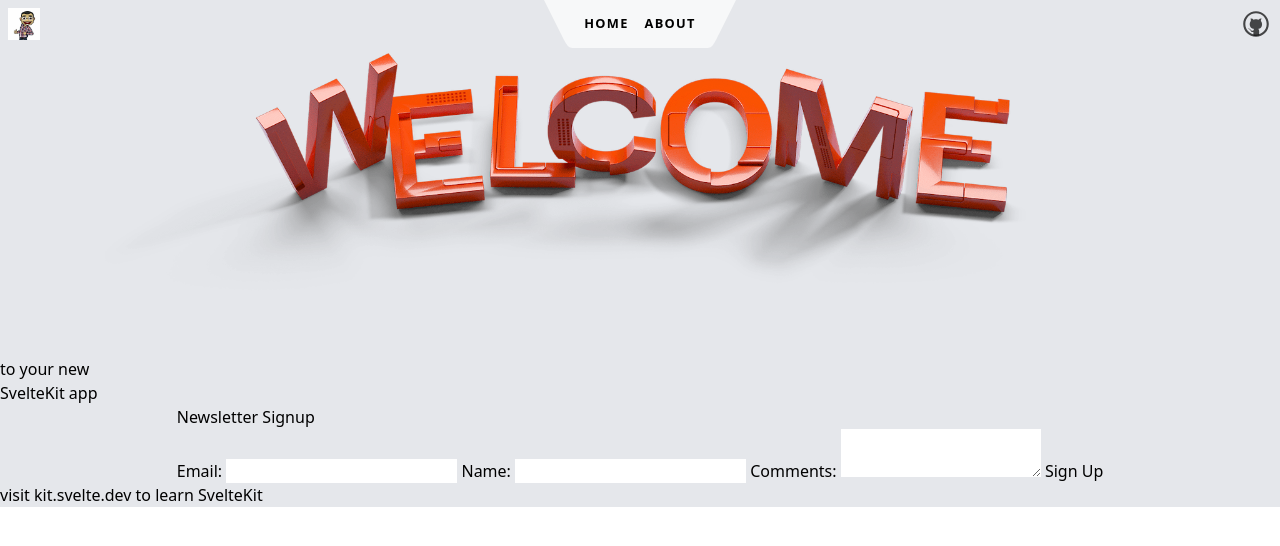
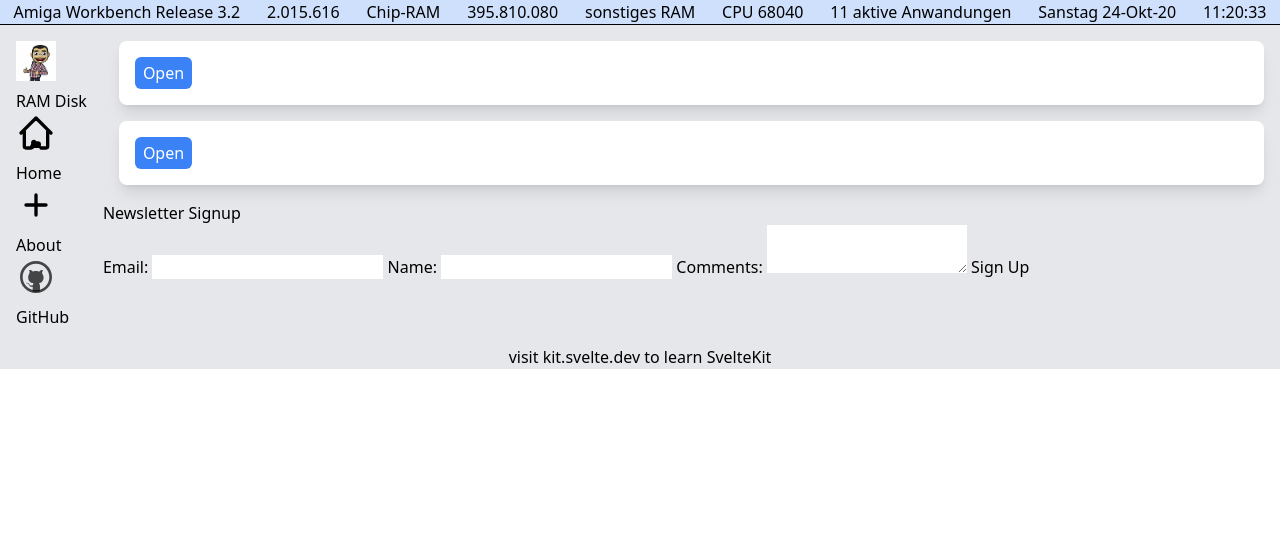
Before and after one commit to jonesrussell/mywebsite2024, a SvelteKit app: page / in a window 1280 px wide. Shown: the top 546 px of the page. Built offline with nearby package versions, Linux system fonts and the light colour scheme.

Commit message:
layout wip

```diff
--- a/src/routes/+layout.svelte
+++ b/src/routes/+layout.svelte
@@ -1,16 +1,82 @@
 <script>
 	import '../app.css';
 	import Header from './Header.svelte';
+	import { page } from '$app/stores';
+	import logo from '$lib/images/cartoon-russell.jpg';
+	import github from '$lib/images/github.svg';
+	import { base } from '$app/paths';
 </script>
 
 <div class="app bg-gray-200">
 	<Header />
 
-	<main>
-		<slot />
-	</main>
+	<div class="flex flex-col sm:flex-row">
+		<nav class="flex flex-col p-4 space-y-4 max-w-[10rem]">
+			<ul class="list-none">
+				<li>
+					<a href={base} class="flex flex-col items-start space-y-2">
+						<img src={logo} alt="Logo" title="Home" class="w-10 h-10" />
+						<span>RAM Disk</span>
+					</a>
+				</li>
+				<li aria-current={$page.url.pathname === '/' ? 'page' : undefined}>
+					<a href="{base}/" class="flex flex-col items-start space-y-2">
+						<svg
+							xmlns="http://www.w3.org/2000/svg"
+							fill="none"
+							viewBox="0 0 24 24"
+							stroke="currentColor"
+							class="w-10 h-10"
+						>
+							<path
+								stroke-linecap="round"
+								stroke-linejoin="round"
+								stroke-width="2"
+								d="M3 12l2-2m0 0l7-7 7 7M5 10v10a1 1 0 001 1h3m10-11l2 2m-2-2v10a1 1 0 01-1 1h-3m-6 0a1 1 0 001-1h3a1 1 0 100-2h-3a1 1 0 011-1z"
+							/>
+						</svg>
+						<span>Home</span>
+					</a>
+				</li>
+				<li aria-current={$page.url.pathname === '/about' ? 'page' : undefined}>
+					<a href="{base}/about" class="flex flex-col items-start space-y-2">
+						<svg
+							xmlns="http://www.w3.org/2000/svg"
+							fill="none"
+							viewBox="0 0 24 24"
+							stroke="currentColor"
+							class="w-10 h-10"
+						>
+							<path
+								stroke-linecap="round"
+								stroke-linejoin="round"
+								stroke-width="2"
+								d="M12 6v6m0 0v6m0-6h6m-6 0H6"
+							/>
+						</svg>
+						<span>About</span>
+					</a>
+				</li>
+				<li>
+					<a
+						href="https://github.com/jonesrussell"
+						target="_blank"
+						rel="noopener"
+						class="flex flex-col items-start space-y-2"
+					>
+						<img src={github} alt="GitHub" class="w-10 h-10" />
+						<span>GitHub</span>
+					</a>
+				</li>
+			</ul>
+		</nav>
 
-	<footer>
+		<main class="flex-grow">
+			<slot />
+		</main>
+	</div>
+
+	<footer class="text-center">
 		<p>visit <a href="https://kit.svelte.dev">kit.svelte.dev</a> to learn SvelteKit</p>
 	</footer>
 </div>
--- a/src/routes/+page.svelte
+++ b/src/routes/+page.svelte
@@ -1,6 +1,4 @@
 <script>
-	import welcome from '$lib/images/svelte-welcome.webp';
-	import welcome_fallback from '$lib/images/svelte-welcome.png';
 	import NewsletterSignupForm from './sections/NewsletterSignupForm.svelte';
 	import SabrinasShows from './sections/SabrinasShows.svelte';
 	import AppearanceCards from './sections/AppearanceCards.svelte';
@@ -11,21 +9,20 @@
 </script>
 
 <svelte:head>
-	<title>Home</title>
-	<meta name="description" content="Svelte demo app" />
+	<title>Russell Jones | Home</title>
+	<meta name="description" content="Russell Jones" />
 </svelte:head>
 
 <section>
-	<h1>
-		<span class="welcome">
-			<picture>
-				<source srcset={welcome} type="image/webp" />
-				<img src={welcome_fallback} alt="Welcome" />
-			</picture>
-		</span>
+	<!-- Window 1 -->
+	<div class="bg-white rounded-lg shadow-lg p-4 m-4">
+		<button class="bg-blue-500 text-white px-2 py-1 rounded-md">Open</button>
+	</div>
 
-		to your new<br />SvelteKit app
-	</h1>
+	<!-- Window 2 -->
+	<div class="bg-white rounded-lg shadow-lg p-4 m-4">
+		<button class="bg-blue-500 text-white px-2 py-1 rounded-md">Open</button>
+	</div>
 
 	<NewsletterSignupForm />
 	<SabrinasShows />
@@ -35,33 +32,3 @@
 	<Benefits />
 	<Features />
 </section>
-
-<style>
-	section {
-		display: flex;
-		flex-direction: column;
-		justify-content: center;
-		align-items: center;
-		flex: 0.6;
-	}
-
-	h1 {
-		width: 100%;
-	}
-
-	.welcome {
-		display: block;
-		position: relative;
-		width: 100%;
-		height: 0;
-		padding: 0 0 calc(100% * 495 / 2048) 0;
-	}
-
-	.welcome img {
-		position: absolute;
-		width: 100%;
-		height: 100%;
-		top: 0;
-		display: block;
-	}
-</style>
--- a/src/routes/Header.svelte
+++ b/src/routes/Header.svelte
@@ -1,127 +1,13 @@
-<script>
-	import { page } from '$app/stores';
-	import logo from '$lib/images/cartoon-russell.jpg';
-	import github from '$lib/images/github.svg';
-	import { base } from '$app/paths';
-</script>
-
-<header>
-	<div class="corner">
-		<a href="{base}">
-			<img src={logo} alt="SvelteKit" />
-		</a>
-	</div>
-
-	<nav>
-		<svg viewBox="0 0 2 3" aria-hidden="true">
-			<path d="M0,0 L1,2 C1.5,3 1.5,3 2,3 L2,0 Z" />
-		</svg>
-		<ul>
-			<li aria-current={$page.url.pathname === '/' ? 'page' : undefined}>
-				<a href="{base}/">Home</a>
-			</li>
-			<li aria-current={$page.url.pathname === '/about' ? 'page' : undefined}>
-				<a href="{base}/about">About</a>
-			</li>
-		</ul>
-		<svg viewBox="0 0 2 3" aria-hidden="true">
-			<path d="M0,0 L0,3 C0.5,3 0.5,3 1,2 L2,0 Z" />
-		</svg>
-	</nav>
-
-	<div class="corner">
-		<a href="https://github.com/jonesrussell" target="_blank" rel="noopener">
-			<img src={github} alt="GitHub" />
-		</a>
+<header class="flex flex-col">
+	<div class="bg-[#cfe0fc] w-full border-b border-black flex justify-around">
+		<span>Amiga Workbench Release 3.2</span>
+		<span>2.015.616</span>
+		<span>Chip-RAM</span>
+		<span>395.810.080</span>
+		<span>sonstiges RAM</span>
+		<span>CPU 68040</span>
+		<span>11 aktive Anwandungen</span>
+		<span>Sanstag 24-Okt-20</span>
+		<span>11:20:33</span>
 	</div>
 </header>
-
-<style>
-	header {
-		display: flex;
-		justify-content: space-between;
-	}
-
-	.corner {
-		width: 3em;
-		height: 3em;
-	}
-
-	.corner a {
-		display: flex;
-		align-items: center;
-		justify-content: center;
-		width: 100%;
-		height: 100%;
-	}
-
-	.corner img {
-		width: 2em;
-		height: 2em;
-		object-fit: contain;
-	}
-
-	nav {
-		display: flex;
-		justify-content: center;
-		--background: rgba(255, 255, 255, 0.7);
-	}
-
-	svg {
-		width: 2em;
-		height: 3em;
-		display: block;
-	}
-
-	path {
-		fill: var(--background);
-	}
-
-	ul {
-		position: relative;
-		padding: 0;
-		margin: 0;
-		height: 3em;
-		display: flex;
-		justify-content: center;
-		align-items: center;
-		list-style: none;
-		background: var(--background);
-		background-size: contain;
-	}
-
-	li {
-		position: relative;
-		height: 100%;
-	}
-
-	li[aria-current='page']::before {
-		--size: 6px;
-		content: '';
-		width: 0;
-		height: 0;
-		position: absolute;
-		top: 0;
-		left: calc(50% - var(--size));
-		border: var(--size) solid transparent;
-		border-top: var(--size) solid var(--color-theme-1);
-	}
-
-	nav a {
-		display: flex;
-		height: 100%;
-		align-items: center;
-		padding: 0 0.5rem;
-		color: var(--color-text);
-		font-weight: 700;
-		font-size: 0.8rem;
-		text-transform: uppercase;
-		letter-spacing: 0.1em;
-		text-decoration: none;
-		transition: color 0.2s linear;
-	}
-
-	a:hover {
-		color: var(--color-theme-1);
-	}
-</style>
```
Lines whose indentation alone changed are shown as unchanged.
